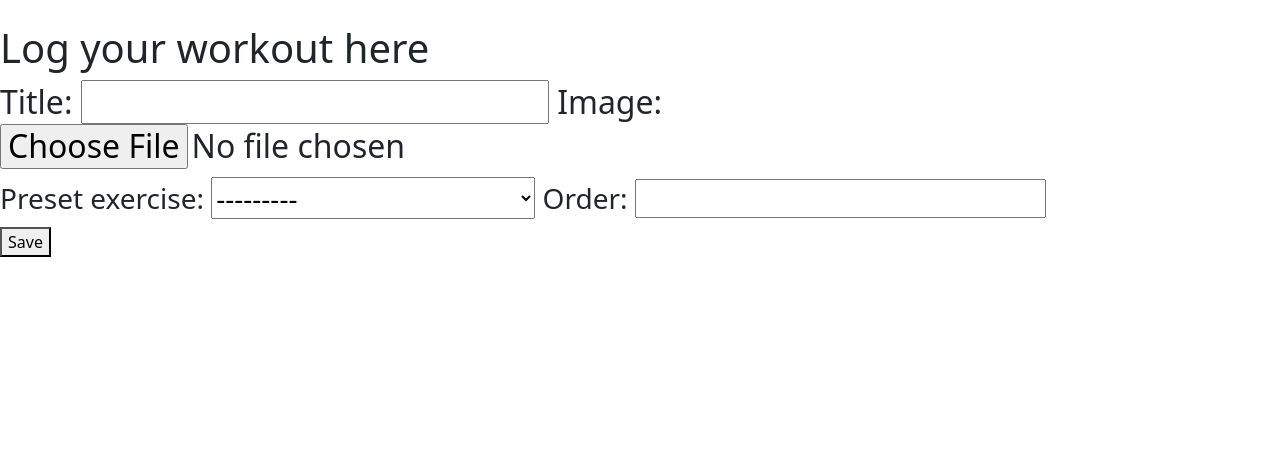
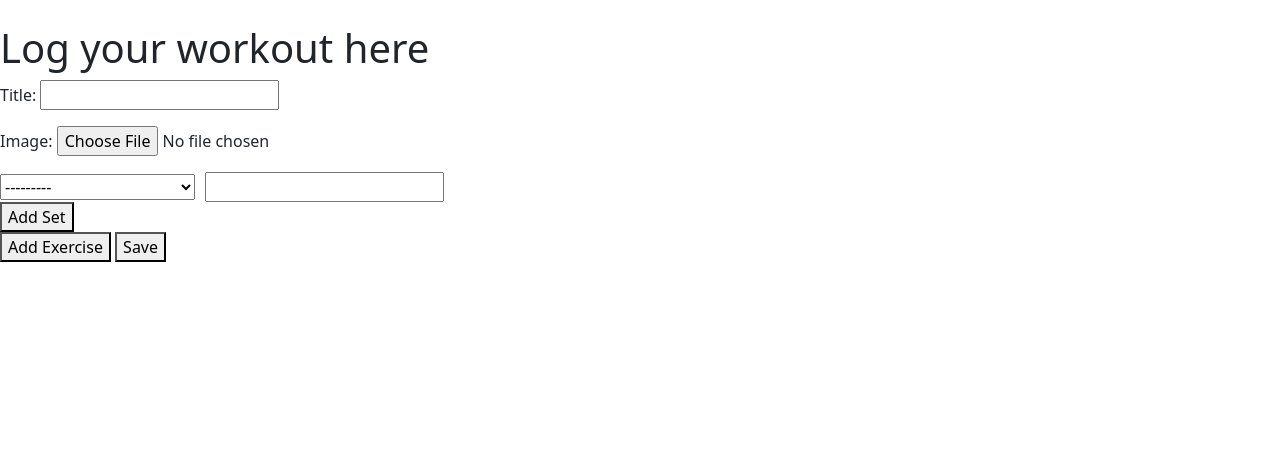
Before and after one commit to nikhiljadav/WorkoutHealthApp, a Django app: page /workoutLogger/createLog/ in a window 1280 px wide. Shown: the part 73-534 px from the top of the page. Run offline with Django 4.2, Linux system fonts and the light colour scheme; data comes from the database, SQL or seed files in the repository; both versions use the stored data as it was after the commit.

Commit message:
more changes to adding forms dynamically

```diff
--- a/src/workoutLogger/forms.py
+++ b/src/workoutLogger/forms.py
@@ -13,7 +13,7 @@
         model = Exercise
         fields = ['preset_exercise', 'order']
         widgets = {
-            'preset_exercise': forms.Select(attrs={'id' : 'id_exercise_form'}),
+            'preset_exercise': forms.Select(attrs={'class' : 'preset-exercise'}),
         }
 
 class WorkoutForm(forms.ModelForm):
@@ -21,4 +21,5 @@
         model = Workout
         fields = ['title', 'image']
 
-SetFormSet = inlineformset_factory(Exercise, Set, form=SetForm, extra=1)
+SetFormSet = inlineformset_factory(Exercise, Set, form=SetForm, extra=1, can_delete=True)
+ExerciseFormSet = inlineformset_factory(Workout, Exercise, form=ExerciseForm, extra=1, can_delete=True)
--- a/src/workoutLogger/templates/workoutLogger/create_workout_log.html
+++ b/src/workoutLogger/templates/workoutLogger/create_workout_log.html
@@ -1,6 +1,118 @@
 {% extends 'base.html' %}
 
 {% block content %}
+<h1>Log your workout here</h1>
+<form method="post" enctype="multipart/form-data">
+    {% csrf_token %}
+    {{ workout_form.as_p }}
+    <div id="exercise-form-container">
+        {% for form in exercise_formset %}
+            <div class="exercise-form">
+                <div class="exercise-fields">
+                    {{ form.preset_exercise }}
+                    {{ form.order }}
+                </div>
+                <div class="set-forms">
+                    {% for set_form in form.sets %}
+                        <div class="set-form">
+                            <label>Set {{ forloop.counter }}</label>
+                            {{ set_form.as_p }}
+                        </div>
+                    {% endfor %}
+                </div>
+                <button type="button" class="add-set">Add Set</button>
+            </div>
+        {% endfor %}
+    </div>
+    <button type="button" id="add-exercise">Add Exercise</button>
+    <button type="submit">Save</button>
+</form>
+
+<!-- Hidden form template -->
+<div id="exercise-form-template" style="display: none;">
+    <div class="exercise-form">
+        <div class="exercise-fields">
+            {{ exercise_formset.empty_form.preset_exercise }}
+            {{ exercise_formset.empty_form.order }}
+        </div>
+        <div class="set-forms"></div>
+        <button type="button" class="add-set">Add Set</button>
+    </div>
+</div>
+
+<template id="set-form-template">
+    <div class="set-form">
+        <label>Set 1</label>
+        <input type="number" name="weight" value="0">
+        <input type="number" name="reps" value="0">
+    </div>
+</template>
+
+<style>
+    .exercise-fields {
+        display: flex;
+        gap: 10px;
+        align-items: center;
+    }
+</style>
+
+<script>
+document.addEventListener('DOMContentLoaded', function() {
+    const exerciseFormContainer = document.querySelector('#exercise-form-container');
+    const addExerciseButton = document.querySelector('#add-exercise');
+    const exerciseFormTemplate = document.querySelector('#exercise-form-template').firstElementChild;
+    const setFormTemplate = document.querySelector('#set-form-template').content;
+    let exerciseFormIndex = parseInt("{{ exercise_formset.total_form_count }}");
+
+    addExerciseButton.addEventListener('click', function() {
+        const newExerciseForm = exerciseFormTemplate.cloneNode(true);
+        const formRegex = RegExp(`form-(\\d){1}-`, 'g');
+        exerciseFormIndex++;
+        newExerciseForm.innerHTML = newExerciseForm.innerHTML.replace(formRegex, `form-${exerciseFormIndex}-`);
+        exerciseFormContainer.appendChild(newExerciseForm);
+
+        // Re-bind the Add Set button event for the new exercise form
+        const newExercise = exerciseFormContainer.lastElementChild;
+        bindAddSetEvent(newExercise.querySelector('.add-set'));
+        bindExerciseSelectEvent(newExercise.querySelector('.preset-exercise'));
+    });
+
+    document.querySelectorAll('.add-set').forEach(bindAddSetEvent);
+    document.querySelectorAll('.preset-exercise').forEach(bindExerciseSelectEvent);
+
+    function bindAddSetEvent(button) {
+        button.addEventListener('click', function() {
+            const setFormsContainer = this.previousElementSibling;
+            const totalForms = setFormsContainer.children.length;
+            const newSetForm = setFormTemplate.cloneNode(true);
+            newSetForm.querySelector('label').textContent = `Set ${totalForms + 1}`;
+            setFormsContainer.appendChild(newSetForm);
+        });
+    }
+
+    function bindExerciseSelectEvent(selectElement) {
+        selectElement.addEventListener('change', function() {
+            const setFormContainer = this.closest('.exercise-form').querySelector('.set-forms');
+            if (this.value) {
+                if (setFormContainer && setFormContainer.children.length === 0) {
+                    const newSetForm = setFormTemplate.cloneNode(true);
+                    newSetForm.querySelector('label').textContent = `Set 1`;
+                    setFormContainer.appendChild(newSetForm);
+                }
+                setFormContainer.style.display = 'block';
+            } else {
+                if (setFormContainer) {
+                    setFormContainer.style.display = 'none';
+                }
+            }
+        });
+    }
+});
+</script>
+{% endblock %}
+
+
+<!--
 <h1>Log your workout here</h1>
 <form method="post" enctype="multipart/form-data">
     {% csrf_token %}
@@ -68,6 +180,4 @@
         });
 
     });
-</script>
-
-{% endblock content %}
+</script> -->
--- a/src/workoutLogger/views.py
+++ b/src/workoutLogger/views.py
@@ -1,5 +1,5 @@
 from django.shortcuts import render, redirect
-from workoutLogger.forms import WorkoutForm, ExerciseForm, SetFormSet
+from workoutLogger.forms import WorkoutForm, ExerciseFormSet, SetFormSet
 from account.models import Account
 from workoutLogger.models import Workout, Exercise
 from django.contrib import messages
@@ -12,43 +12,79 @@
     return render(request, "workoutLogger/workout_log_home.html", context)
 
 def create_workout_log(request):
-    context = {}
-    if request.method == "POST":
+    if request.method == 'POST':
         workout_form = WorkoutForm(request.POST, request.FILES)
-        exercise_form = ExerciseForm(request.POST)
-        if workout_form.is_valid() and exercise_form.is_valid():
+        exercise_formset = ExerciseFormSet(request.POST, request.FILES)
+
+        if workout_form.is_valid() and exercise_formset.is_valid():
             workout = workout_form.save(commit=False)
-            exercise = exercise_form.save(commit=False)
-            workout.user = request.user                         #sets user for workout to the request's user
-            workout.save()                                      #saves workout
-            exercise.workout = workout                          #saves exercises workout field to current workout field
-            exercise.save()
+            workout.user = request.user
+            workout.save()
 
-            set_formset = SetFormSet(request.POST, instance=exercise)   #set formset assigned to the exercise instance
-            if set_formset.is_valid():
-                set_formset.save()
+            for exercise_form in exercise_formset:
+                if exercise_form.is_valid():
+                    exercise = exercise_form.save(commit=False)
+                    exercise.workout = workout
+                    exercise.save()
 
-                if Workout.objects.filter(id=workout.id).exists() and Exercise.objects.filter(id=exercise.id).exists():
-                    messages.success(request, "W and E saved successfully")
-                else:
-                    messages.error(request, "error saving workout")
-
-                return redirect('workoutLogger:workoutLogHome')
-
-            else:
-                messages.error(request, "Invalid data in set formset")
+                    set_formset = SetFormSet(request.POST, instance=exercise)
+                    if set_formset.is_valid():
+                        set_formset.save()
+                    else:
+                        messages.error(request, "Error saving sets")
+                        return redirect('workoutLogger:createLog')
+            messages.success(request, "Workout logged successfully")
+            return redirect('workoutLogger:workoutLogHome')
         else:
-            messages.error(request, "invalid workout or exercise form data")
+            messages.error(request, "Invalid data in workout or exercise form")
+            return redirect('workoutLogger:createLog')
     else:
         workout_form = WorkoutForm()
-        exercise_form = ExerciseForm()
-        set_formset = SetFormSet()
+        exercise_formset = ExerciseFormSet(queryset=Exercise.objects.none())
 
-    context['workout_form'] = workout_form
-    context['exercise_form'] = exercise_form
-    context['set_formset'] = set_formset
+    context = {
+        'workout_form': workout_form,
+        'exercise_formset': exercise_formset,
+        'set_formset': SetFormSet(),
+    }
+    return render(request, 'workoutLogger/create_workout_log.html', context)
+    # context = {}
+    # if request.method == "POST":
+    #     workout_form = WorkoutForm(request.POST, request.FILES)
+    #     exercise_form = ExerciseForm(request.POST)
+    #     if workout_form.is_valid() and exercise_form.is_valid():
+    #         workout = workout_form.save(commit=False)
+    #         exercise = exercise_form.save(commit=False)
+    #         workout.user = request.user                         #sets user for workout to the request's user
+    #         workout.save()                                      #saves workout
+    #         exercise.workout = workout                          #saves exercises workout field to current workout field
+    #         exercise.save()
 
-    return render(request, "workoutLogger/create_workout_log.html", context)
+    #         set_formset = SetFormSet(request.POST, instance=exercise)   #set formset assigned to the exercise instance
+    #         if set_formset.is_valid():
+    #             set_formset.save()
+
+    #             if Workout.objects.filter(id=workout.id).exists() and Exercise.objects.filter(id=exercise.id).exists():
+    #                 messages.success(request, "W and E saved successfully")
+    #             else:
+    #                 messages.error(request, "error saving workout")
+
+    #             return redirect('workoutLogger:workoutLogHome')
+
+    #         else:
+    #             messages.error(request, "Invalid data in set formset")
+    #     else:
+    #         messages.error(request, "invalid workout or exercise form data")
+    # else:
+    #     workout_form = WorkoutForm()
+    #     exercise_form = ExerciseForm()
+    #     set_formset = SetFormSet()
+
+    # context['workout_form'] = workout_form
+    # context['exercise_form'] = exercise_form
+    # context['set_formset'] = set_formset
+
+    # return render(request, "workoutLogger/create_workout_log.html", context)
 
 def exercise_view(request):
     return render(request, "workoutLogger/exercises.html", {})
```
Also changed, not shown: src/workoutLogger/models.py (+0 -31 lines), src/db.sqlite3.
